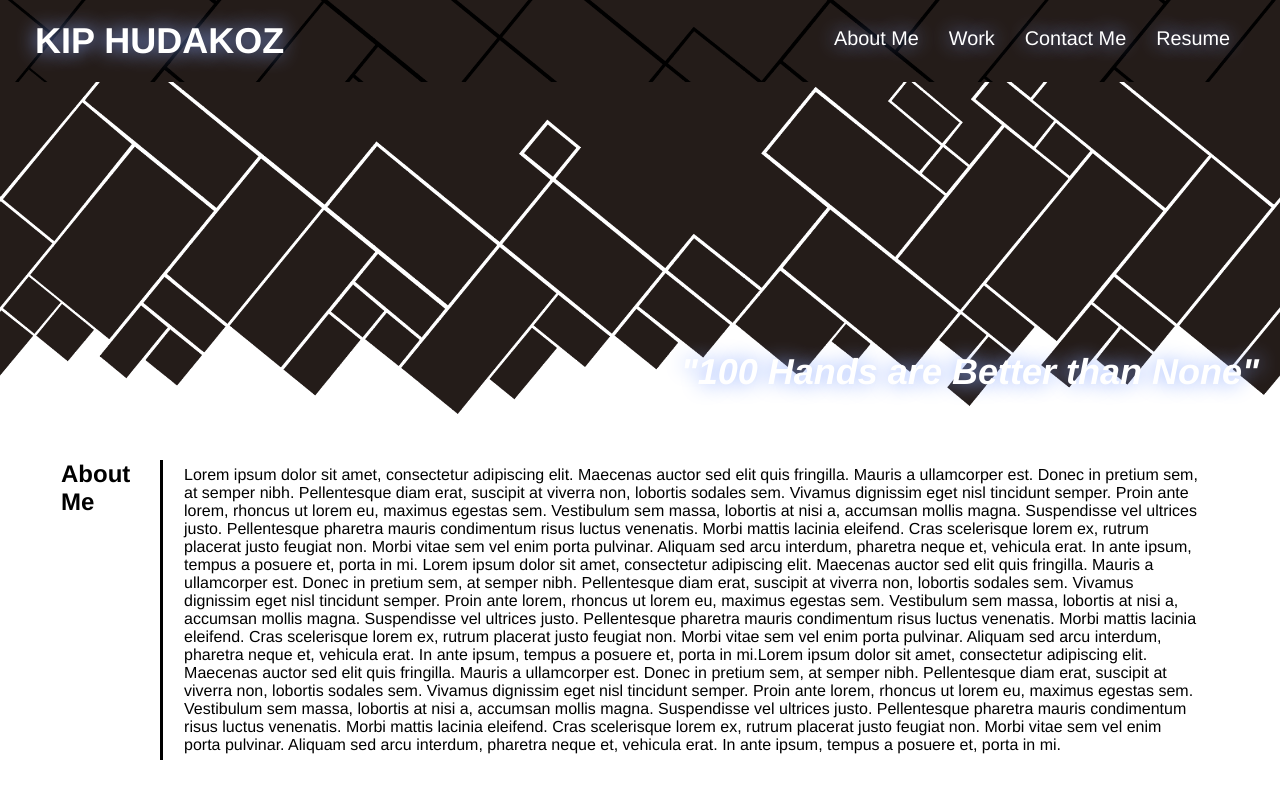
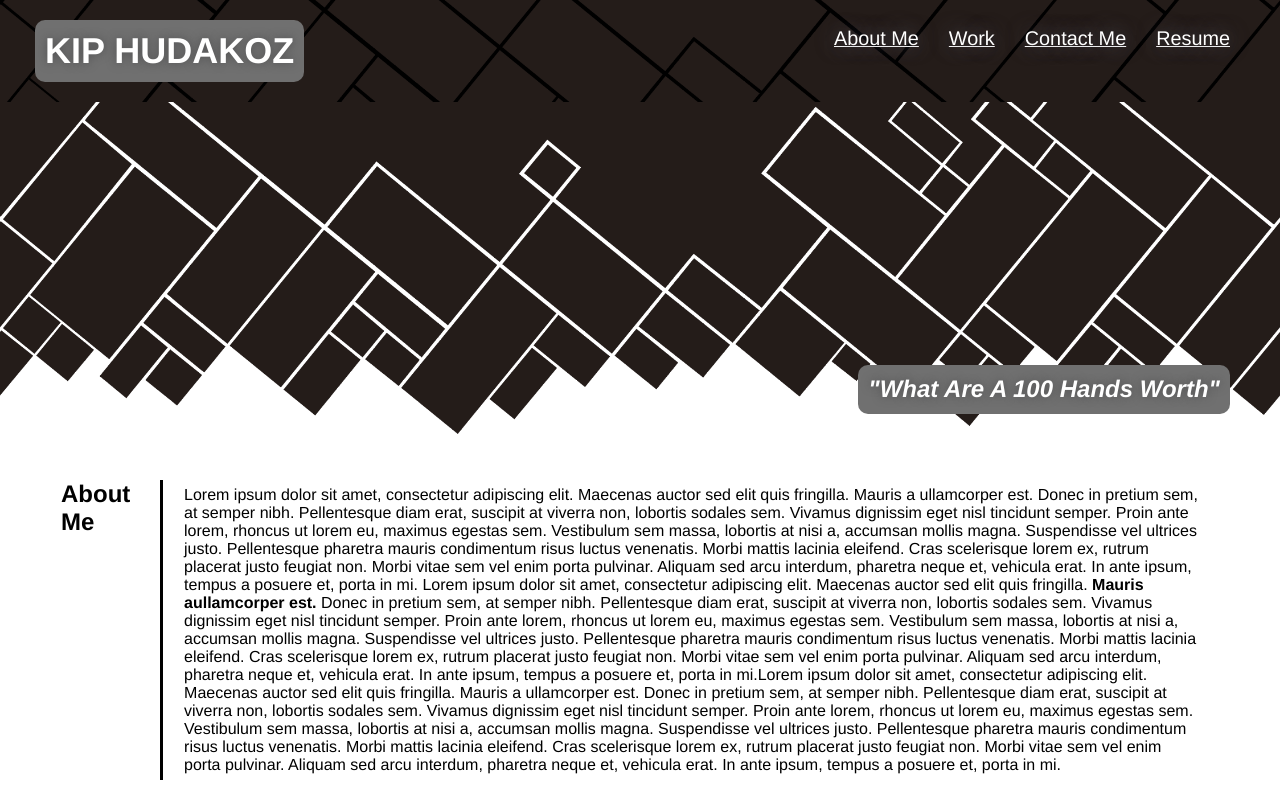
Before and after one commit to KHudaKoz/myportfolio, a plain HTML site: page index.html in a window 1280 px wide. Shown: the top 800 px of the page. Drawn offline with Linux system fonts and the light colour scheme.

Commit message:
B Example

```diff
--- a/assets/css/style.css
+++ b/assets/css/style.css
@@ -39,7 +39,12 @@
     margin: 0;
     font-size: 36px;
     color: var(--primary-color);
-    text-shadow: 0 0 20px rgb(138, 169, 255);
+    text-shadow: 0 0 10px rgba(70, 70, 71, 0.75);
+    background-color: var(--primary-color);
+    right: 50px;
+    bottom: 20px;
+    padding: 10px;
+    border-radius: 10px;
   }
 
   header a {
@@ -63,7 +68,8 @@
     padding: 10px 15px;
     font-weight: lighter;
     font-size: 1.55vw;
-    text-shadow: 0 0 20px rgb(138, 169, 255);
+    text-shadow: 0 0 20px rgb(80, 83, 97);
+    text-decoration-line: underline;
   }
 
   header nav ul li a:hover {
@@ -101,13 +107,15 @@
   }
 
   .coolq h2 {
-    font-size: 36px;
+    font-size: 24px;
     color: var(--secondary-color);
-    text-shadow: 0 0 20px rgb(138, 169, 255);
+    background-color: var(--primary-color);
+    text-shadow: 0 0 10px rgba(70, 70, 71, 0.75);
     position: absolute;
-    right: 0px;
-    bottom: 0px;
-    padding: 21px;
+    right: 50px;
+    bottom: 20px;
+    padding: 10px;
+    border-radius: 10px;
   }
 
 /* END HERO */
@@ -120,12 +128,12 @@
   .all-me h2 {
     color: var(--tertiary-color);
     border-right: 3px solid var(--tertiary-color);
+    text-align: left;
 
   }
  .me {
     border: 1px solid var(--secondary-color);
     display: flex;
-    justify-content: start;
     padding: 5px 20px;
     font-size: 16px;
     color: var(-tertiary-color);
@@ -194,7 +202,7 @@ footer {
   }
 
   footer h2 {
-    display: inline;
+    display: end;
     color: var(--secondary-color);
     font-size: 24px;
     margin: 0;
@@ -202,4 +210,5 @@ footer {
 
   .flex-row {
     display: flex;
+    justify-content: end;
   }
--- a/index.html
+++ b/index.html
@@ -36,7 +36,7 @@
     <section class="hero">
         <div class="coolq">
             <h2>
-                "100 Hands are Better than None"
+                "What Are A 100 Hands Worth"
             </h2>
         </div>
     </section>
@@ -57,8 +57,8 @@
             ultrices justo. Pellentesque pharetra mauris condimentum risus luctus venenatis. Morbi mattis lacinia
             eleifend. Cras scelerisque lorem ex, rutrum placerat justo feugiat non. Morbi vitae sem vel enim porta
             pulvinar. Aliquam sed arcu interdum, pharetra neque et, vehicula erat. In ante ipsum, tempus a posuere et,
-            porta in mi. Lorem ipsum dolor sit amet, consectetur adipiscing elit. Maecenas auctor sed elit quis fringilla. Mauris a
-            ullamcorper est. Donec in pretium sem, at semper nibh. Pellentesque diam erat, suscipit at viverra non,
+            porta in mi. Lorem ipsum dolor sit amet, consectetur adipiscing elit.
+            Maecenas auctor sed elit quis fringilla. <b>Mauris aullamcorper est. </b>Donec in pretium sem, at semper nibh. Pellentesque diam erat, suscipit at viverra non,
             lobortis sodales sem. Vivamus dignissim eget nisl tincidunt semper. Proin ante lorem, rhoncus ut lorem eu,
             maximus egestas sem. Vestibulum sem massa, lobortis at nisi a, accumsan mollis magna. Suspendisse vel
             ultrices justo. Pellentesque pharetra mauris condimentum risus luctus venenatis. Morbi mattis lacinia
```
